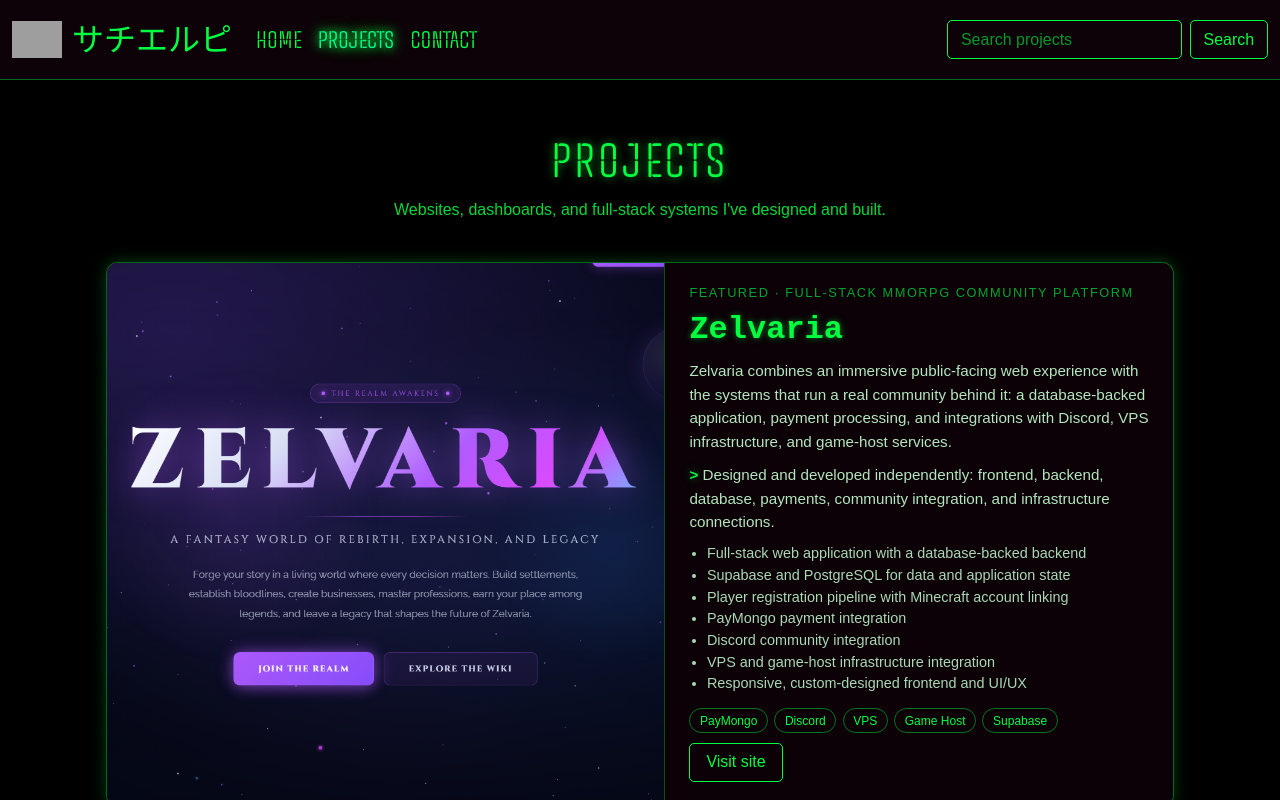
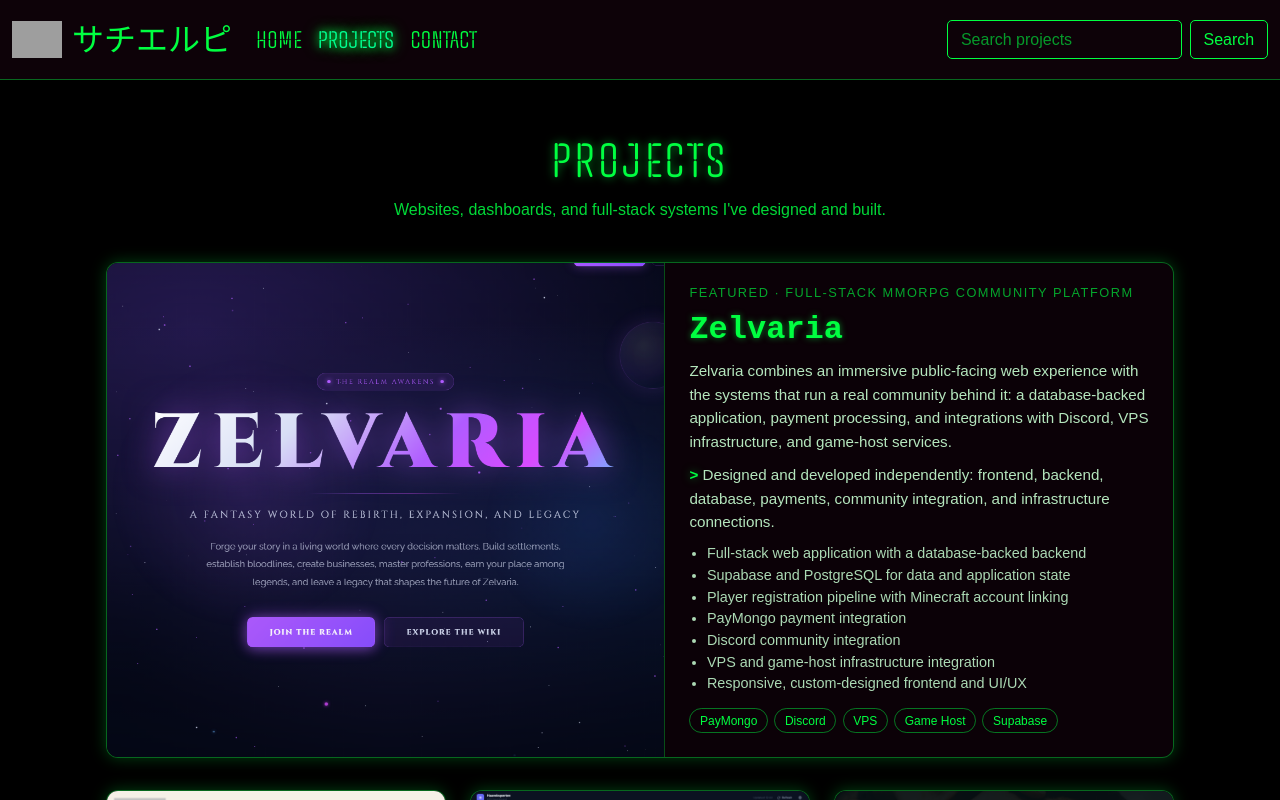
Before and after one commit to vincenzohashiro/Personal-Website, a React (Vite) app: page /Personal-Website/projects in a window 1280 px wide. Shown: the top 800 px of the page. Built offline with nearby package versions, Linux system fonts and the light colour scheme; grey boxes are pictures that could not be loaded; a small style sheet from the web is missing; a web font is replaced by a local one.

Commit message:
Remove Zelvaria site link

```diff
--- a/src/data/projects.ts
+++ b/src/data/projects.ts
@@ -5,7 +5,7 @@
 
 export interface Project {
   title: string;
-  url: string;
+  url?: string;
   category: string;
   description: string;
   tags: string[];
@@ -20,7 +20,6 @@
 
 export const featuredProject: FeaturedProject = {
   title: "Zelvaria",
-  url: "https://zelvaria.world/",
   category: "Full-Stack MMORPG Community Platform",
   description:
     "Zelvaria combines an immersive public-facing web experience with the systems that run a real community behind it: a database-backed application, payment processing, and integrations with Discord, VPS infrastructure, and game-host services.",
--- a/src/pages/ProjectsPage.tsx
+++ b/src/pages/ProjectsPage.tsx
@@ -66,6 +66,7 @@
               ))}
             </ul>
             <Tags tags={featuredProject.integrations} />
+            {featuredProject.url && (
               <a
                 href={featuredProject.url}
                 target="_blank"
@@ -74,6 +75,7 @@
               >
                 Visit site
               </a>
+            )}
           </div>
         </section>
       )}
@@ -94,6 +96,7 @@
               <h3 className="project-title">{project.title}</h3>
               <p className="project-text">{project.description}</p>
               <Tags tags={project.tags} />
+              {project.url && (
                 <a
                   href={project.url}
                   target="_blank"
@@ -102,6 +105,7 @@
                 >
                   Visit site
                 </a>
+              )}
             </div>
           </article>
         ))}
```
Lines whose indentation alone changed are shown as unchanged.
